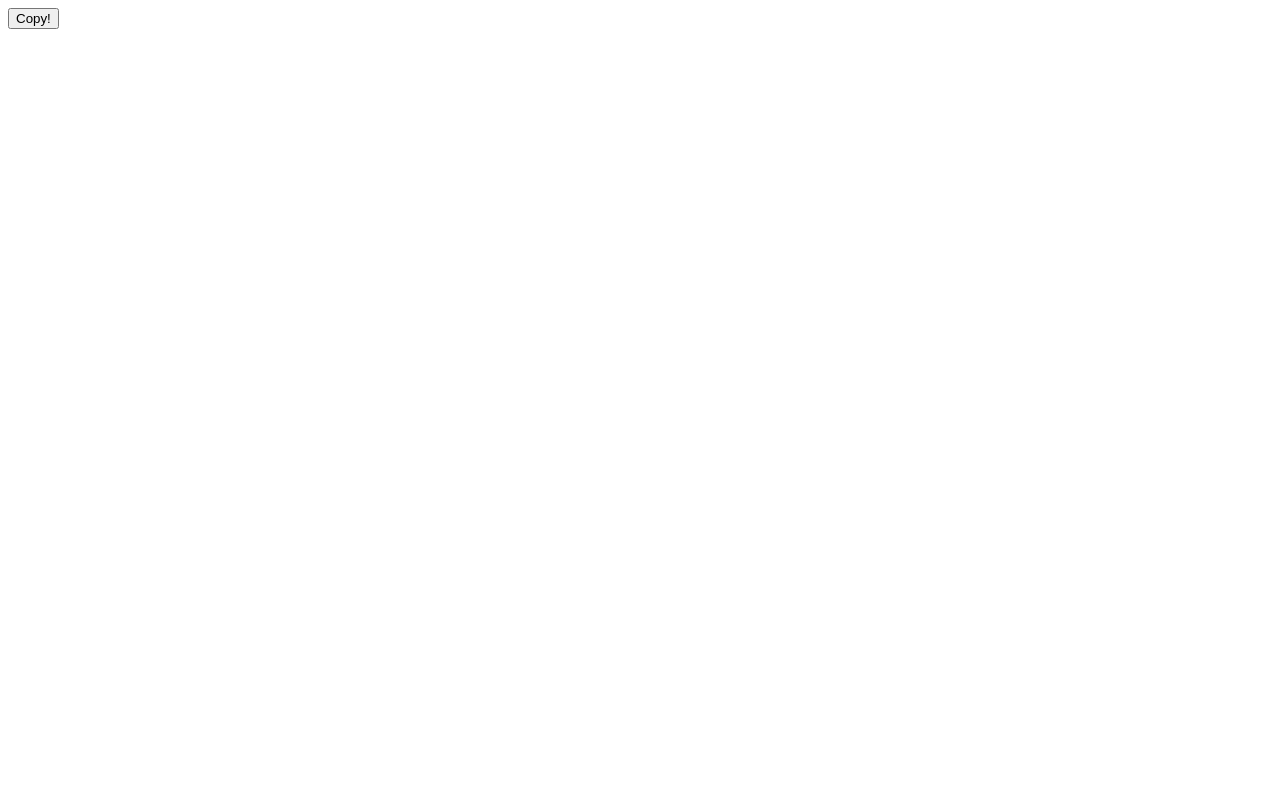
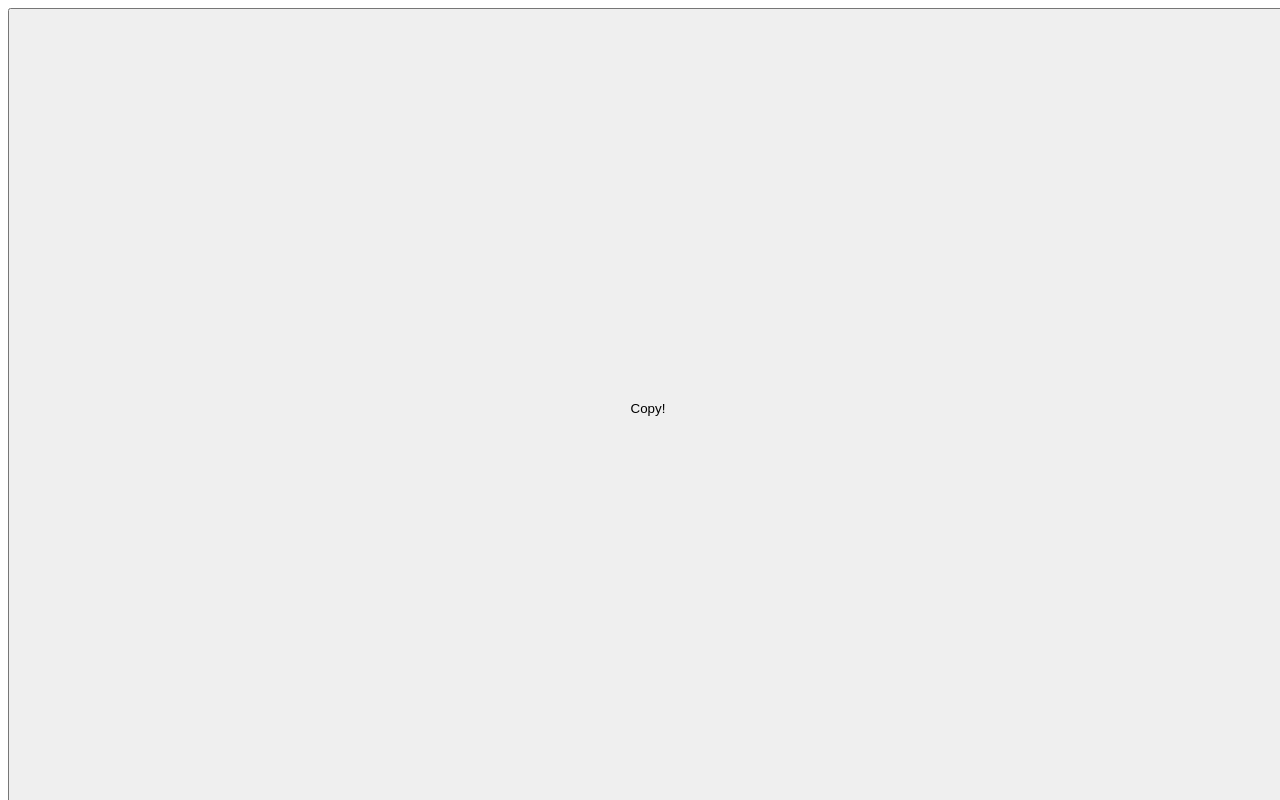
Before and after one commit to zhyu/gbf_raid_bot, a plain HTML site: page index.html in a window 1280 px wide. Drawn offline with Linux system fonts and the light colour scheme; some packages are replaced by stand-ins of ours; a script that the page names is missing.

Commit message:
feat: make the copy button full of the page

```diff
--- a/index.html
+++ b/index.html
@@ -3,6 +3,17 @@
     <head>
         <title>Test</title>
         <meta http-equiv="Content-Type" content="text/html; charset=utf-8" />
+        <style>
+          body {
+            width: 100%;
+            height: 100%;
+            position: fixed;
+          }
+          .btn {
+            width: 100%;
+            height: 100%;
+          }
+        </style>
         <script src="https://cdnjs.cloudflare.com/ajax/libs/clipboard.js/1.6.0/clipboard.min.js"></script>
         <script type="text/javascript">
         function generateButton() {
```
